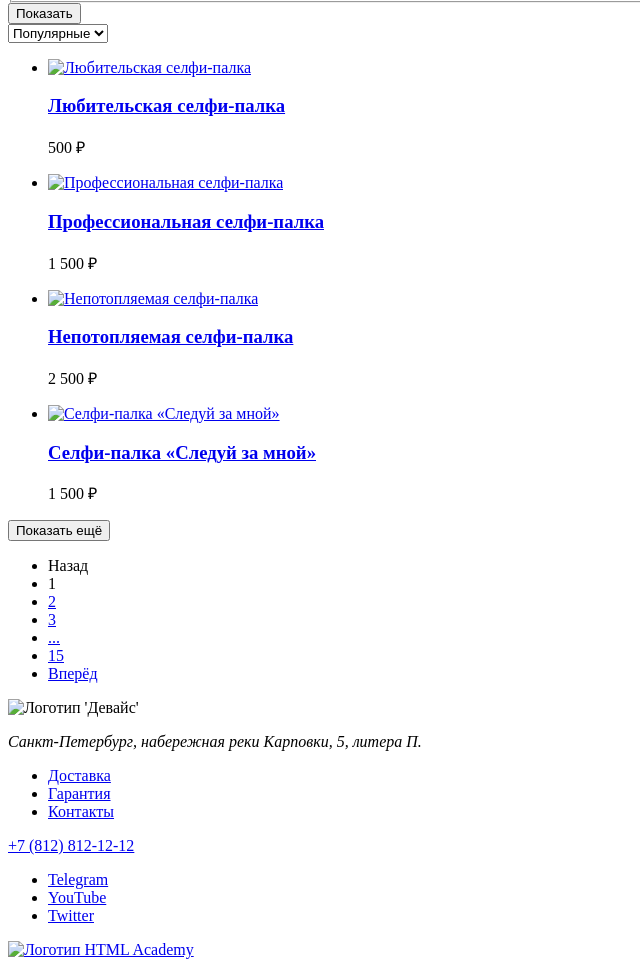
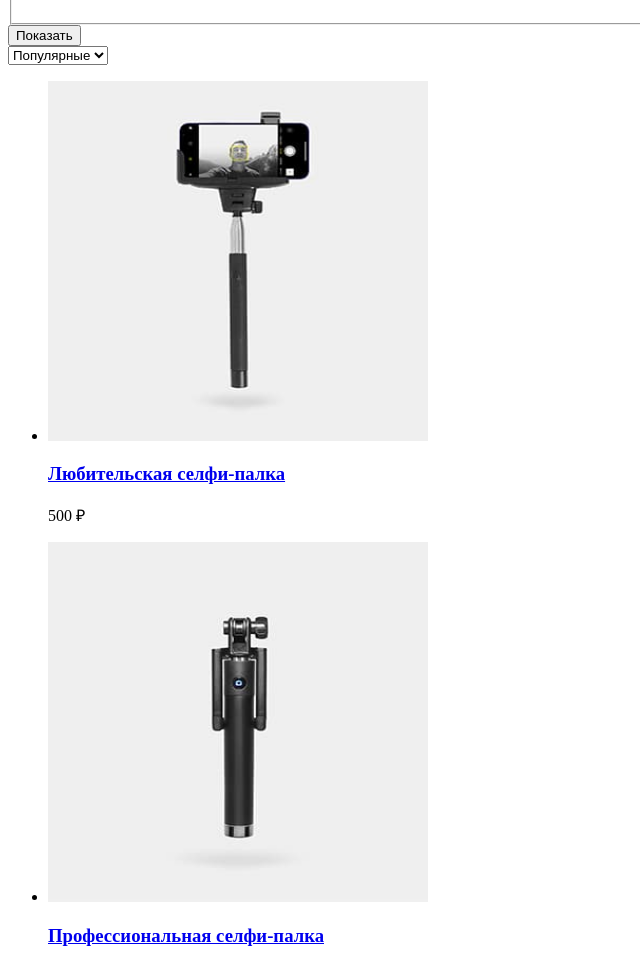
Before and after one commit to htmlacademy-htmlcss/2118329-device-34, a plain HTML site: page catalog.html in a window 1280 px wide. Shown: the part 1099-2062 px from the top of the page, without its empty margins (0-640 px from the left). Drawn offline with Linux system fonts and the light colour scheme.

Commit message:
Интегрирует контентные изображения

```diff
--- a/catalog.html
+++ b/catalog.html
@@ -6,7 +6,7 @@
   </head>
   <body>
     <header class="page-header">
-      <a href="index.html"><img class="logo" src="" alt="Логотип 'Девайс'"></a>
+      <a href="index.html"><img class="logo" src="images/logos/header-logo.png" height="36" width="145" alt="Логотип 'Девайс'"<!-- Здесь в PNG, поскольку требует полупрозрачности-->></a>
       <ul class="header-user-functions">
         <li class="header-function">
           <form class="header-search-form" action="https://echo.htmlacademy.ru" method="get">
@@ -177,28 +177,28 @@
         <ul class="product-list">
           <li class="product-card">
             <a class="product-card-link" href="#">
-              <img class="product-card-image" src="" alt="Любительская селфи-палка">
+              <img class="product-card-image" src="images/product-images/amateur-selfie-stick.jpg" height="360" width="380" alt="Любительская селфи-палка">
               <h3 class="product-card-title">Любительская селфи-палка</h3>
             </a>
             <p class="product-card-price">500 ₽</p>
           </li>
           <li class="product-card">
             <a class="product-card-link" href="#">
-              <img class="product-card-image" src="" alt="Профессиональная селфи-палка">
+              <img class="product-card-image" src="images/product-images/professional-selfie-stick.jpg" height="360" width="380" alt="Профессиональная селфи-палка">
               <h3 class="product-card-title">Профессиональная селфи-палка</h3>
             </a>
             <p class="product-card-price">1 500 ₽</p>
           </li>
           <li class="product-card">
             <a class="product-card-link" href="#">
-              <img class="product-card-image" src="" alt="Непотопляемая селфи-палка">
+              <img class="product-card-image" src="images/product-images/underwater-selfie-stick.jpg" height="360" width="380" alt="Непотопляемая селфи-палка">
               <h3 class="product-card-title">Непотопляемая селфи-палка</h3>
             </a>
             <p class="product-card-price">2 500 ₽</p>
           </li>
           <li class="product-card">
             <a class="product-card-link" href="#">
-              <img class="product-card-image" src="" alt="Селфи-палка «Следуй за мной»">
+              <img class="product-card-image" src="images/product-images/follow-me-selfie-stick.jpg" height="360" width="380" alt="Селфи-палка «Следуй за мной»">
               <h3 class="product-card-title">Селфи-палка «Следуй за мной»</h3>
             </a>
             <p class="product-card-price">1 500 ₽</p>
@@ -235,7 +235,7 @@
       </section>
     </main>
     <footer class="page-footer">
-      <img class="logo" src="" alt="Логотип 'Девайс'">
+      <img class="logo" src="images/logos/footer-logo.svg" height="36" width="144.9" alt="Логотип 'Девайс'">
       <address class="footer-address">
         <p class="footer-address-text">Санкт-Петербург, набережная реки Карповки, 5, литера П.</p>
       </address>
@@ -274,7 +274,7 @@
           </a>
         </li>
       </ul>
-      <a href="https://htmlacademy.ru/"><img class="html-academy-logo" src="" alt="Логотип HTML Academy"></a>
+      <a href="https://htmlacademy.ru/"><img class="html-academy-logo" src="images/logos/html-academy-logo.svg" height="33" width="115" alt="Логотип HTML Academy"></a>
     </footer>
   </body>
 </html>
```
Also changed, not shown: index.html (+6 -6 lines), images/logos/footer-logo.svg (added), images/logos/header-logo.png (added), images/logos/html-academy-logo.svg (added), images/product-images/amateur-selfie-stick.jpg (added), images/product-images/follow-me-selfie-stick.jpg (added), images/product-images/professional-selfie-stick.jpg (added), images/product-images/underwater-selfie-stick.jpg (added), images/slider/slider-drone.png (added), images/slider/slider-fitness-bracelet.png (added), images/slider/slider-selfie-stick.png (added).
